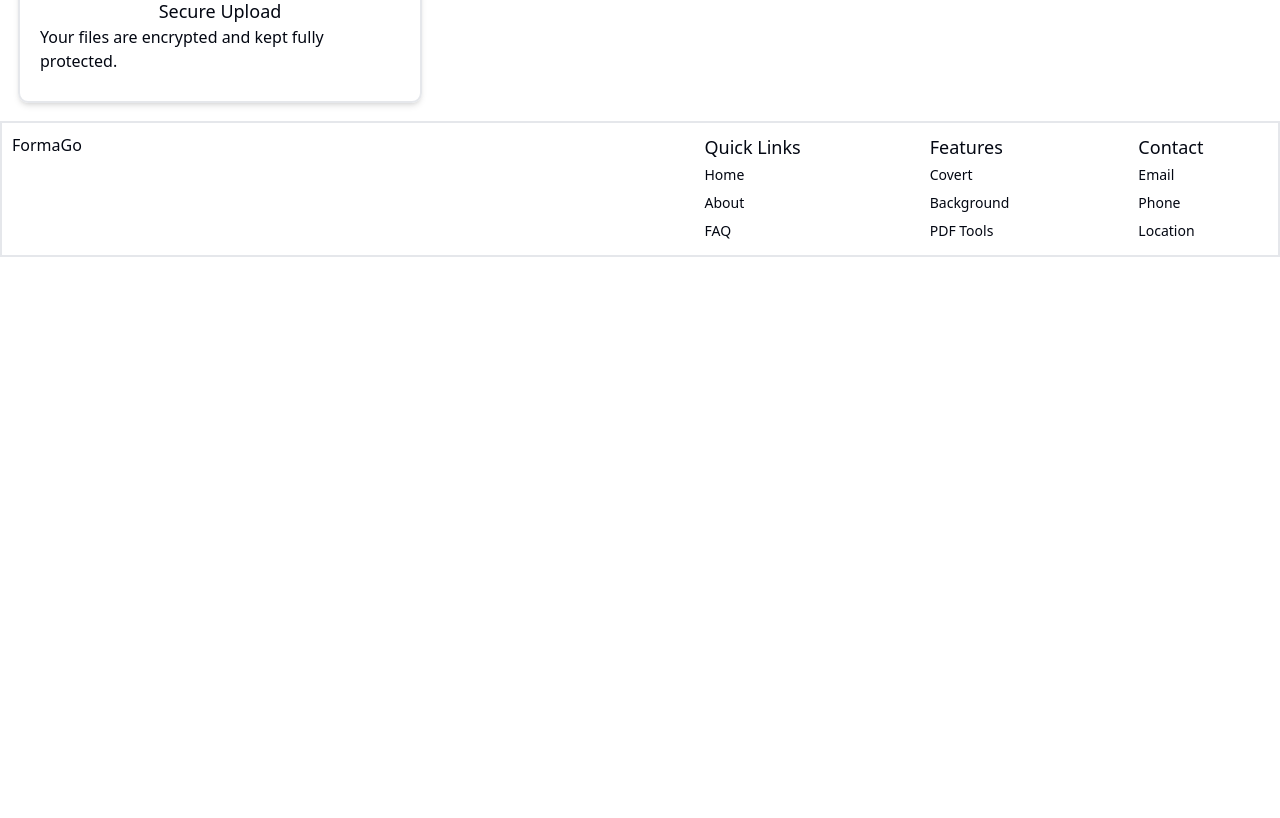
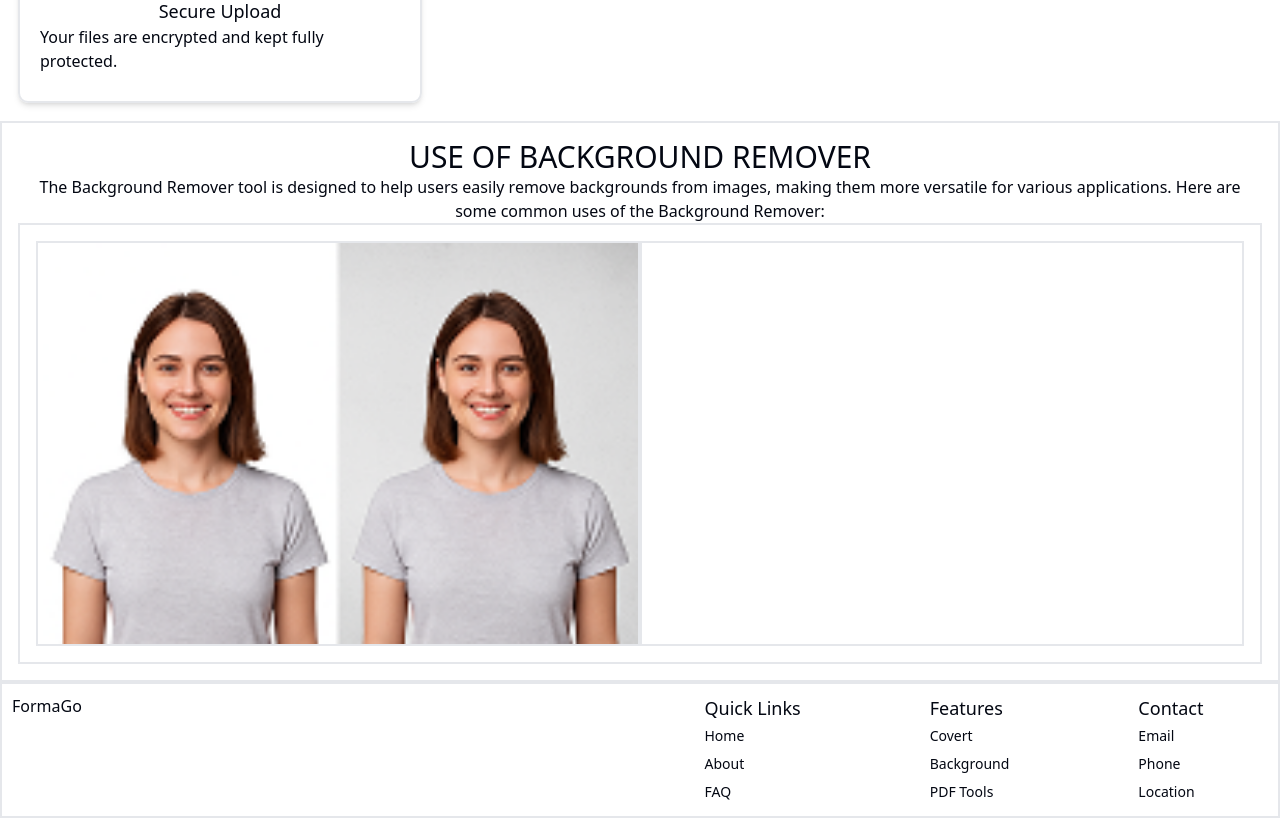
Before and after one commit to SyedMuhammadIzaan/FomaGo-Convertor, a React (Vite) app: page / in a window 1280 px wide. Shown: the part 1060-1878 px from the top of the page. Before the commit the page ends 1317 px from the top, so only its background shows below. Built offline with nearby package versions, Linux system fonts and the light colour scheme.

Commit message:
make a useBackgroundRemover component

```diff
--- a/src/App.tsx
+++ b/src/App.tsx
@@ -1,5 +1,6 @@
 import Footer from "./components/Footer"
 import KeyFeature from "./components/layout/keyfeature"
+import UseOfBackgroundRemover from "./components/layout/useOfbackgroundRemover"
 import Navbar from "./components/Navbar"
 import Home from "./pages/Home"
 
@@ -10,6 +11,7 @@ function App() {
       <Navbar />
       <Home />
       <KeyFeature />
+      <UseOfBackgroundRemover />
       <Footer />
     </>
   )
--- /dev/null
+++ b/src/components/layout/useOfbackgroundRemover.tsx
@@ -0,0 +1,22 @@
+import React from 'react'
+import BackgroundRemoverImage from '../../assets/Before&AfterConvertImage.png'
+const UseOfBackgroundRemover = () => {
+    return (
+        <div className="backgroundRemoverSection border-2 p-4">
+            <div className="backgroundremoverInnerRowContainer">
+                <h2 className="text-3xl text-center uppercase">Use of Background Remover</h2>
+                <p className="text-md text-center">
+                    The Background Remover tool is designed to help users easily remove backgrounds from images, making them more versatile for various applications. Here are some common uses of the Background Remover:
+                </p>
+                <div className="backgroundremoverGridContainer w-full flex flex-row border-2 p-4">
+                    <div className="colContainer border-2 w-1/2 border-grey-300">
+                        <img className="w-full" src={BackgroundRemoverImage} alt="" />
+                    </div>
+                    <div className="colContainer border-2 w-1/2 border-grey-300"></div>
+                </div>
+            </div>
+        </div>
+    )
+}
+
+export default UseOfBackgroundRemover
```
Also changed, not shown: src/assets/Before&AfterConvertImage.png (added).
